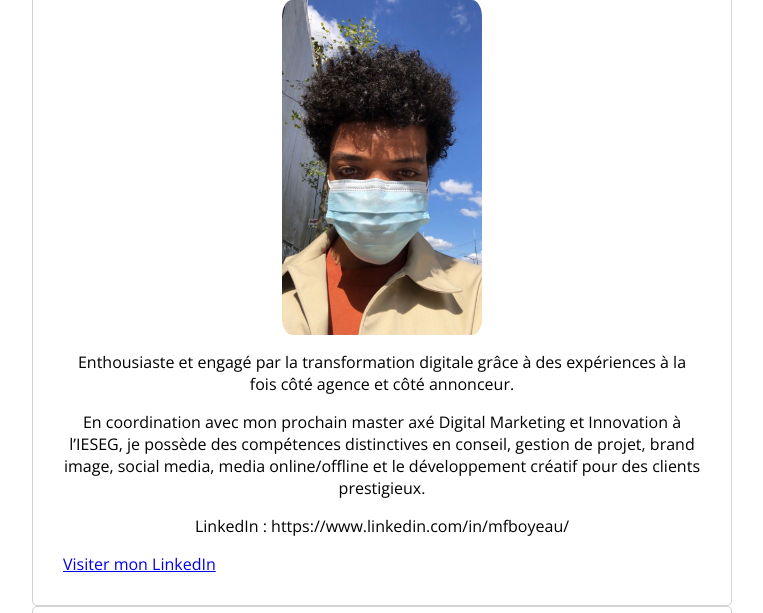
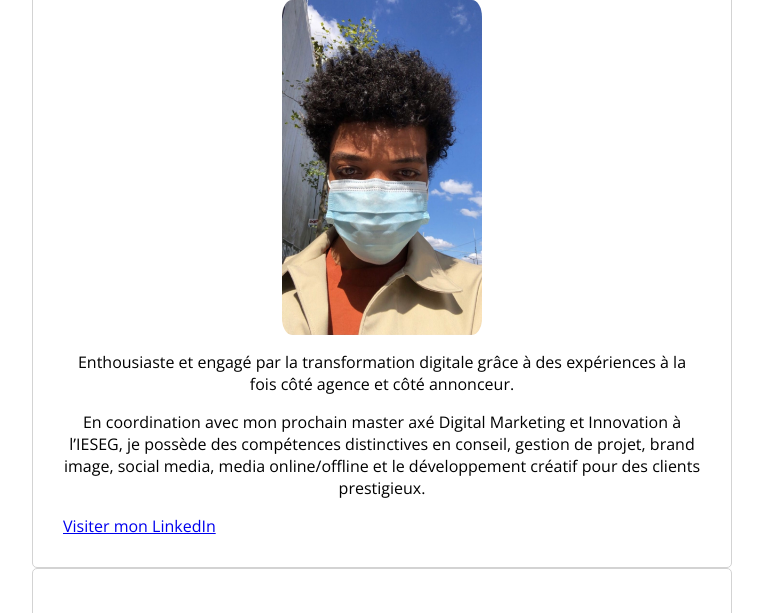
Before and after one commit to MathieuFBoyeau/my-profile, a plain HTML site: page index.html in a window 1280 px wide. Shown: the part 187-800 px from the top of the page, without its empty margins (258-1021 px from the left). Drawn offline with nearby package versions, Linux system fonts and the light colour scheme.

Commit message:
Update index.html

```diff
--- a/index.html
+++ b/index.html
@@ -39,7 +39,6 @@
             l’IESEG, je possède des compétences distinctives en conseil, gestion
             de projet, brand image, social media, media online/offline et le
             développement créatif pour des clients prestigieux.</p>
-           <p>LinkedIn : https://www.linkedin.com/in/mfboyeau/ </p>
           <a href="https://www.linkedin.com/in/mfboyeau/">Visiter mon LinkedIn</a>
         </div>
       </div>
```
